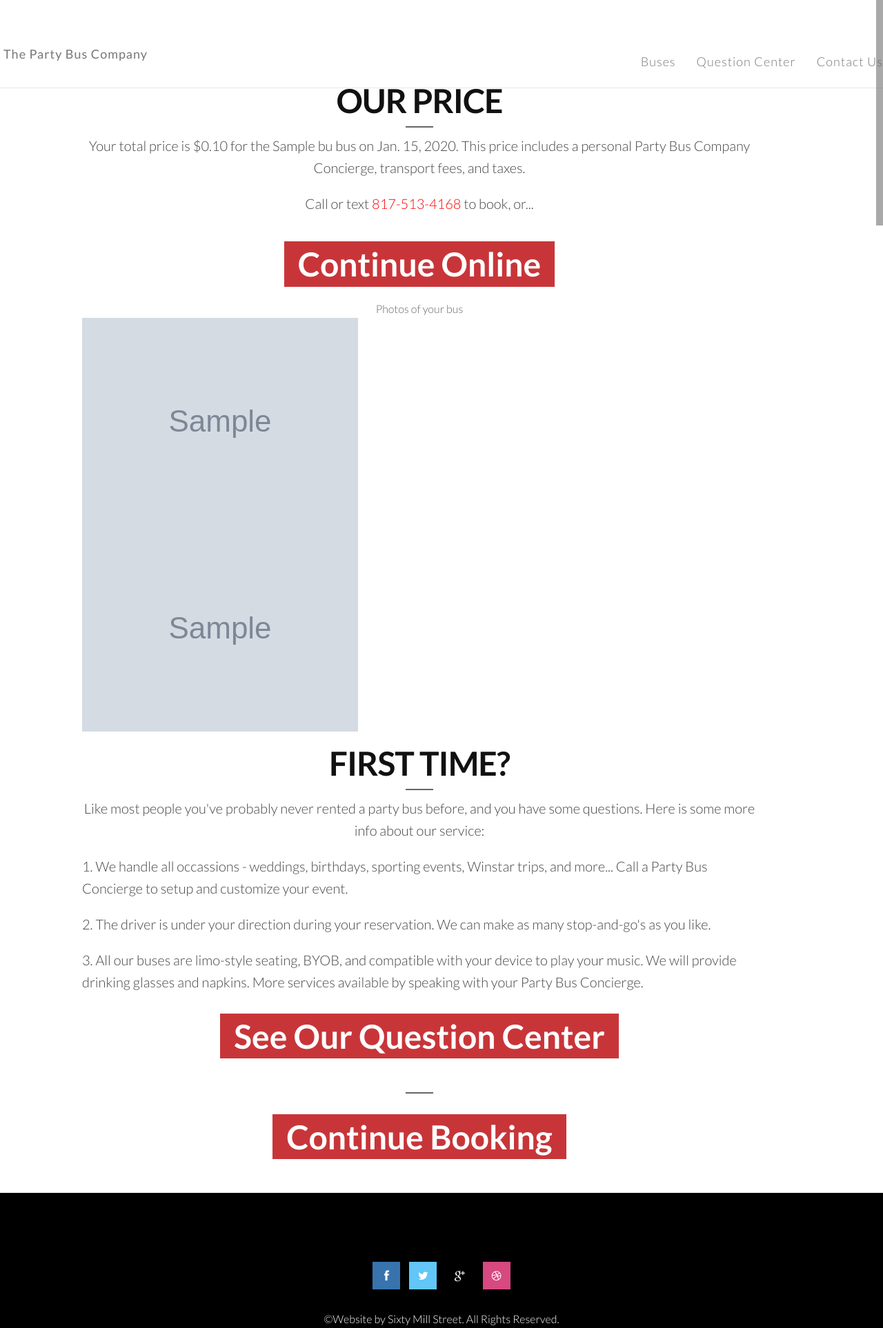
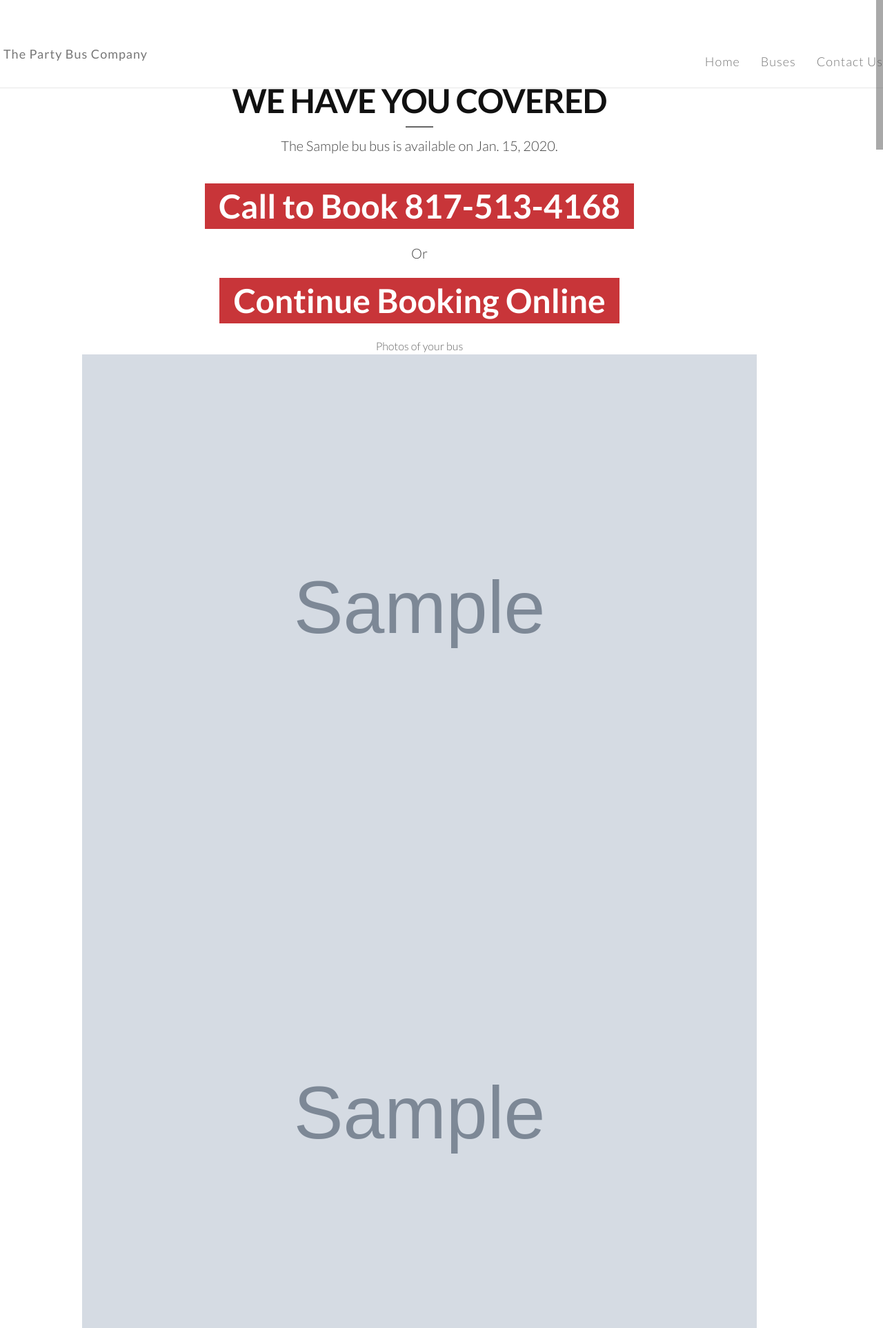
Before and after one commit to mmac714/thepartybuscompany, a Django app: page /quote/00000000-0000-0000-0000-000000000001/ in a window 1280 px wide. Shown: the top 1926 px of the page at 69% size. Run offline with Django 3.2, Linux system fonts and the light colour scheme; tables that the repository leaves empty hold one stand-in row (values such as "Sample post"); grey boxes marked "Sample" are stand-in pictures; some libraries are stand-ins or nearby versions.

Commit message:
made wording changes, and added an events section to the home page.

```diff
--- a/bookings/templates/bookings/base.html
+++ b/bookings/templates/bookings/base.html
@@ -56,8 +56,9 @@
 
       <div class="collapse navbar-collapse" id="myNavbar">
         <ul class="nav navbar-nav navbar-right fropdown-menu">
+        <li><a href="{% url 'bookings:home' %}">Home</a></li>
          <li><a href="{% url 'bookings:home' %}#buses">Buses</a></li>
-         <li><a href="{% url 'bookings:faq' %}">Question Center</a></li>
+        <!-- <li><a href="{% url 'bookings:faq' %}">Question Center</a></li> -->
          <li><a href="{% url 'bookings:home' %}#contact">Contact Us</a></li>
         </ul>
       </div> <!-- navbar collapse -->
--- a/bookings/templates/bookings/contact.html
+++ b/bookings/templates/bookings/contact.html
@@ -29,7 +29,8 @@
               <h2 class="h-bold">Phones your thing?</h2>
               <div class="divider-header wow bounceInDown" data-wow-delay="0.2s">
               </div>
-              <p>Call or text us at <a style="color: red" href="tel:+18175134168">817-513-4168</a>. 9:00 AM to 11:00 PM.</p>
+              <p><a class="big-heading highlight-dark wow bounceInDown btn-red" href="tel:+18175134168">Call 817-513-4168</a><p>
+               9:00 AM to 9:00 PM.</p>
             </div>
           </div>
       </div>
--- a/bookings/templates/bookings/highdemand.html
+++ b/bookings/templates/bookings/highdemand.html
@@ -14,7 +14,8 @@
               <h2 class="h-bold">Sorry!</h2>
               <div class="divider-header"></div>
               <p>We have special pricing for this date due to very high demand.</p>
-              <p>Call or text us at <a style="color: red" href="tel:+18175134168">817-513-4168</a> - 9:00 AM to 9:00 PM.</p>
+              <p><a class="big-heading highlight-dark wow bounceInDown btn-red" href="tel:+18175134168">Call 817-513-4168</a></p>
+              <p>9:00 AM to 9:00 PM.</p>
             </div>
           </div>
         </div>
--- a/bookings/templates/bookings/more_than_sixty_days.html
+++ b/bookings/templates/bookings/more_than_sixty_days.html
@@ -14,11 +14,11 @@
               <h2 class="h-bold">Sorry!</h2>
               <div class="divider-header"></div>
               <p>We can't accept reservations more than 60 days in advance at this time.</p>
-              <p>Call or text us at <a style="color: red" href="tel:+18175134168">817-513-4168</a> for questions and reservations.</p>
+              <p><a class="big-heading highlight-dark wow bounceInDown btn-red" href="tel:+18175134168">Call 817-513-4168</a> for questions and reservations, or</p>
             </div>
           </div>
         </div>
-        <div style="padding:10% 0px 1% 0px">
+        <div style="padding:0% 0px 1% 0px">
                 <a class="big-heading highlight-dark wow bounceInDown btn-red" href="{% url 'bookings:home' %}#contact">Tap to Email</a>
       </div>
     </div>
--- a/bookings/templates/bookings/payment.html
+++ b/bookings/templates/bookings/payment.html
@@ -14,7 +14,7 @@
             <div class="section-heading text-center">
               <h2 class="h-bold">You're one step away!</h2>
               <div class="divider-header"></div>
-              <p>Complete your booking by confirming your reservation details, then tapping "Pay with Card" to pay a $200 deposit* to reserve your bus.</p>
+              <p>Complete your booking by confirming your details, then tapping "Pay with Card". A $200 deposit is required to reserve your bus.*</p>
             </div>
           </div>
         </div>
@@ -50,7 +50,7 @@
           </script>
           <div id="division"></div>
           <p>Total Price: ${{ reservation.quote_amount|div:100|floatformat:2 }}</p>
-          <p class="text-left" style="font-size: x-small;">*Deposits may be refunded within 24 hours of deposit payment date.</p>
+          <p class="text-left" style="font-size: x-small;">*Deposits may be refunded within 24 hours of deposit payment date.**Total Price includes 20% transport fee and sales tax.</p>
           <div class="section-heading text-center">
           </div>
         </div>
--- a/bookings/templates/bookings/price_form.html
+++ b/bookings/templates/bookings/price_form.html
@@ -10,10 +10,10 @@
         <div class="col-lg-8 col-lg-offset-2">
           <div class="wow flipInY" data-wow-offset="0" data-wow-delay="0.4s">
             <div class="section-heading text-center">
-              <h2 class="h-bold">No tricks here</h2>
+              <h2 class="h-bold">*Crosses fingers*</h2>
               <div class="divider-header wow bounceInDown" data-wow-delay="0.2s">
               </div>
-              <p class="wow bounceInDown" data-wow-delay="0.2s">Complete the form and select "Get Price". Prices vary by date.</p>
+              <p class="wow bounceInDown" data-wow-delay="0.2s">Complete the form and tap "Get Availability".</p>
 
               <!-- Price Form -->
               <form id="PriceForm" action="{% url 'bookings:price_form' reservation.id %}" method="post" class="wow flipInY" data-wow-offset="0" data-wow-delay="0.4s">
@@ -24,7 +24,7 @@
                   	{% bootstrap_field form.email %}
               	</div>
               	<div style="padding:0% 0px 10% 0px">
-              		<a class="big-heading highlight-dark wow bounceInDown btn-red text-center" onclick="document.getElementById('PriceForm').submit()">Get Price</a>
+              		<a class="big-heading highlight-dark wow bounceInDown btn-red text-center" onclick="document.getElementById('PriceForm').submit()">Get Availability</a>
               	</div>
               </form>
           </div>
--- a/bookings/templates/bookings/quote.html
+++ b/bookings/templates/bookings/quote.html
@@ -12,25 +12,32 @@
         </div>
           <div class="wow flipInY" data-wow-offset="0" data-wow-delay="0.4s">
             <div class="section-heading text-center">
-              <h2 class="h-bold">Our price</h2>
+              <h2 class="h-bold">We have you covered</h2>
               <div class="divider-header wow bounceInDown" data-wow-delay="0.2s">
               </div>
-              <p>Your total price is ${{ reservation.quote_amount|div:100|floatformat:2|intcomma }} for the {{ bus.name }} bus on {{ reservation.date }}. This price includes a personal Party Bus Company Concierge, transport fees, and taxes.</p>
+              <p>
+                <!--Your price is ${{ reservation.quote_amount|div:100|floatformat:2|intcomma }} for -->
+              The {{ bus.name }} bus is available on {{ reservation.date }}.</p>
 
               <!-- Decay price logic paragraph
               <p><span style="color: red">Prices are based on time and demand. </span>Our prices start incredibly low and edge higher the closer it gets to your reservation date. We project that you will <span style="color: green;"><strong>SAVE ${{ reservation.quote_savings|div:100|floatformat:2|intcomma }} </strong></span>by reserving today.</p>
               -->
 
-              <p>Call or text<a style="color: red" href="tel:+18175134168"> 817-513-4168</a> to book, or...</p>
               <div style="padding:2% 0px 2% 0px">
-                <a class="big-heading highlight-dark wow bounceInDown btn-red" href="{% url 'bookings:reservation_form' reservation.id %}">Continue Online</a>
+                <a class="big-heading highlight-dark wow bounceInDown btn-red" href="tel:+18175134168">Call to Book 817-513-4168</a>
+              </div>
+              <p>Or
+              </p>
+
+              <div style="padding:0% 0px 2% 0px">
+                <a class="big-heading highlight-dark wow bounceInDown btn-red" href="{% url 'bookings:reservation_form' reservation.id %}">Continue Booking Online</a>
               </div>
               Photos of your bus
               {% if bus.primary_image %}
-              <img class="img-responsive illustration" src="{{ bus.primary_image.url }}"">
+              <img class="img-responsive illustration img-resize" src="{{ bus.primary_image.url }}"">
               {% endif %}
               {% if bus.secondary_image %}
-              <img class="img-responsive illustration" src="{{ bus.secondary_image.url }}"">
+              <img class="img-responsive illustration img-resize" src="{{ bus.secondary_image.url }}"">
               {% endif %}
 
               <h2 class="h-bold">First Time?</h2>
@@ -39,17 +46,25 @@
               <p>Like most people you've probably never rented a party bus before, and you have some questions. Here is some more info about our service:</p>
 
               <div class="text-left">
-                <p>1. We handle all occassions - weddings, birthdays, sporting events, Winstar trips, and more... Call a Party Bus Concierge to setup and customize your event.</p>
+                <p>1. We handle all occassions - weddings, birthdays, sporting events, Winstar trips, and more... Call us to setup and customize your event.</p>
                 <p>2. The driver is under your direction during your reservation. We can make as many stop-and-go's as you like.</p>
-                <p>3. All our buses are limo-style seating, BYOB, and compatible with your device to play your music. We will provide drinking glasses and napkins. More services available by speaking with your Party Bus Concierge.</p>
+                <p>3. All our buses are limo-style seating, BYOB, and compatible with your device to play your music. We will provide drinking glasses and napkins. More services available by speaking with your Party Bus Company Concierge.</p>
 
                 <div style="padding:1% 0px 5% 0px" class="text-center">
-                  <a class="big-heading highlight-dark wow bounceInDown btn-red" href="{% url 'bookings:faq' %}">See Our Question Center</a> </div>
+                  <!--
+                  <a class="big-heading highlight-dark wow bounceInDown btn-red" href="{% url 'bookings:faq' %}">See Our Question Center</a> --> </div>
                 </div>
-                <div class="divider-header wow bounceInDown" data-wow-delay="0.2s">
+                <div class="divider-header wow bounceInDown" data-wow-delay="0.2s"></div>
+
+              <div style="padding:2% 0px 2% 0px">
+                <a class="big-heading highlight-dark wow bounceInDown btn-red" href="tel:+18175134168">Call to Book 817-513-4168</a>
               </div>
-                <div style="padding:2% 0px 5% 0px">
-                <a class="big-heading highlight-dark wow bounceInDown btn-red" href="{% url 'bookings:reservation_form' reservation.id %}">Continue Booking</a>
+              <p>Or
+              </p>
+
+              </div>
+                <div style="padding:0% 0px 5% 0px">
+                <a class="big-heading highlight-dark wow bounceInDown btn-red" href="{% url 'bookings:reservation_form' reservation.id %}">Continue Booking Online</a>
               </div>
 <!--
               <h2 class="h-bold">Why book now?</h2>
```
Also changed, not shown: bookings/templates/bookings/home.html (+25 -4 lines), bookings/static/Bookings/img/website/EventPhoto.png (added).
